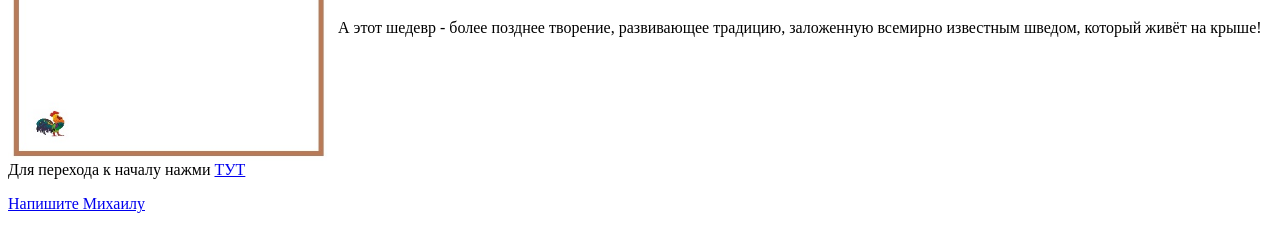
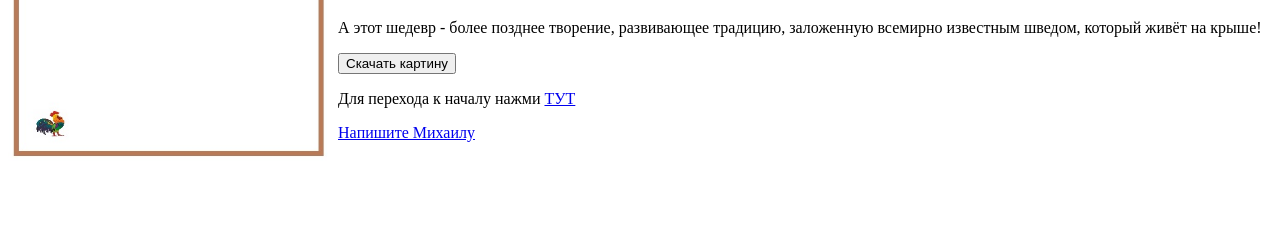
Before and after one commit to Student01mkb009/misiteblock, a plain HTML site: page catalog.html in a window 1280 px wide. Shown: the part 221-470 px from the top of the page. Drawn offline with Linux system fonts and the light colour scheme.

Commit message:
Update catalog.html

```diff
--- a/catalog.html
+++ b/catalog.html
@@ -41,6 +41,9 @@
     <h1>Очень одинокий петух</h1>
     <p>А этот шедевр - более позднее творение, развивающее традицию, заложенную всемирно известным шведом, который живёт на крыше!</p>
 </div>
+<form>
+    <input type="button" value="Скачать картину" onClick="window.location.href='pictures/Lonesome rooster.jpg' />
+</form>
 <div style="clear:left">
     <p>Для перехода к началу нажми <a href="index.html" target="_blank"> ТУТ </a></p>
     <p><a href="mailto:mkukin.spb@gmail.com" >Haпишитe Михаилу</a> </p>
```
